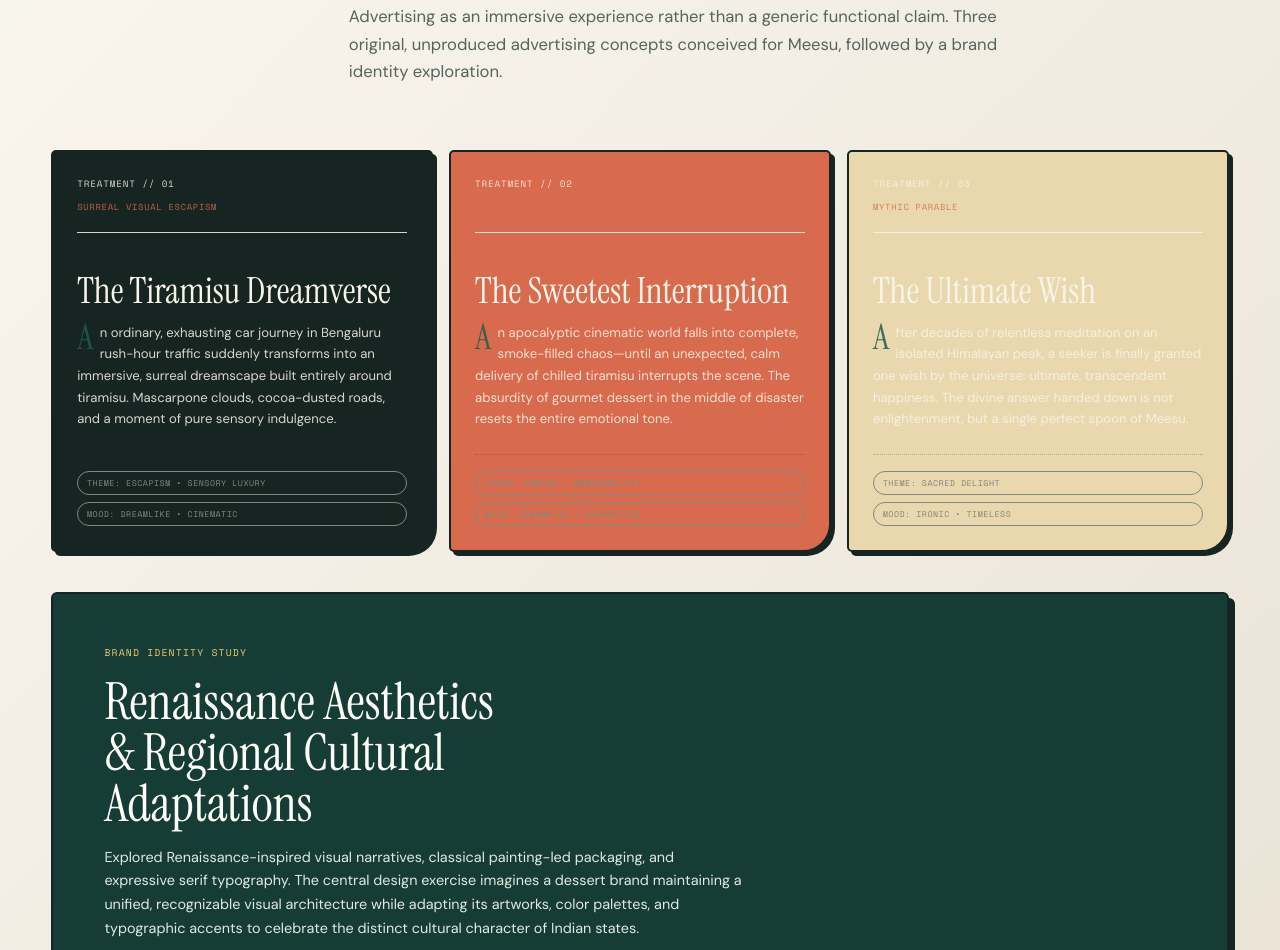
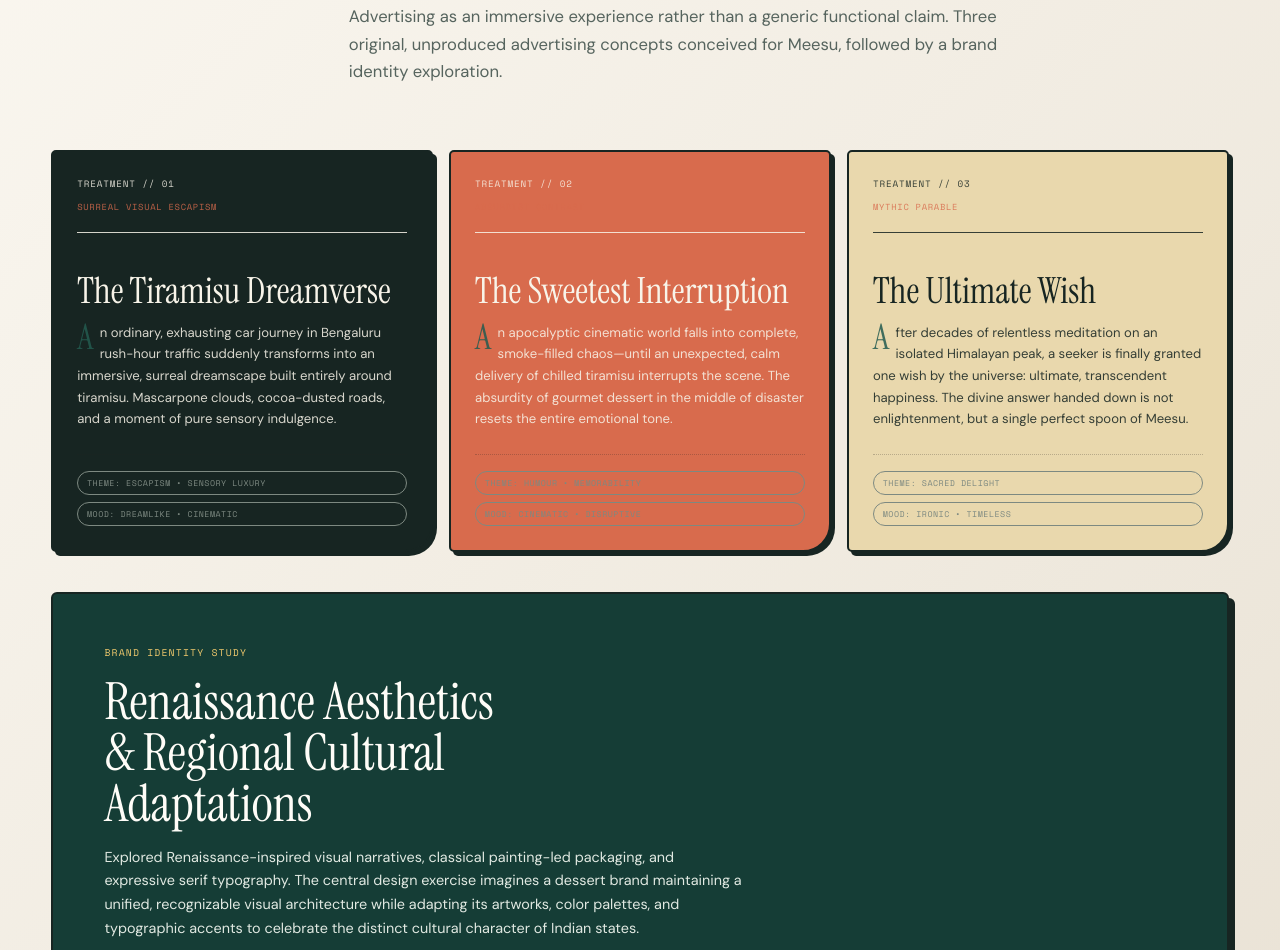
Before and after one commit to hirax-rx/iimb-portfolio, a plain HTML site: page index.html in a window 1280 px wide. Shown: the part 7773-8723 px from the top of the page. Drawn offline with nearby package versions, Linux system fonts and the light colour scheme.

Commit message:
Update style.css

```diff
--- a/style.css
+++ b/style.css
@@ -2326,7 +2326,10 @@ a:hover { color: var(--color-terracotta); text-decoration: none; }
 .creative-grid { display: grid; grid-template-columns: repeat(3, minmax(0,1fr)); gap: 1rem; }
 .treatment-card { position: relative; min-height: 310px; display: flex; flex-direction: column; padding: 1.5rem; background: var(--color-ink); color: #f8f4e9; border-radius: 5px 5px 28px 5px; overflow: hidden; }
 .treatment-card:nth-child(2) { background: var(--color-terracotta); }
-.treatment-card:nth-child(3) { background: #e9d8ad; color: color: #172522; /* Ensures dark ink text on light background */ }
+.treatment-card:nth-child(3) {
+  background: #e9d8ad;
+  color: #172522;
+}
 .treatment-card::after { content: ""; position: absolute; right: 1rem; bottom: .3rem; font: 6rem var(--font-serif); opacity: .09; }
 .treatment-header { display: flex; flex-direction: column; gap: .5rem; padding-bottom: 1.2rem; border-bottom: 1px solid currentColor; opacity: .85; }
 .treatment-header .mono-code { font-size: .58rem; }
```
